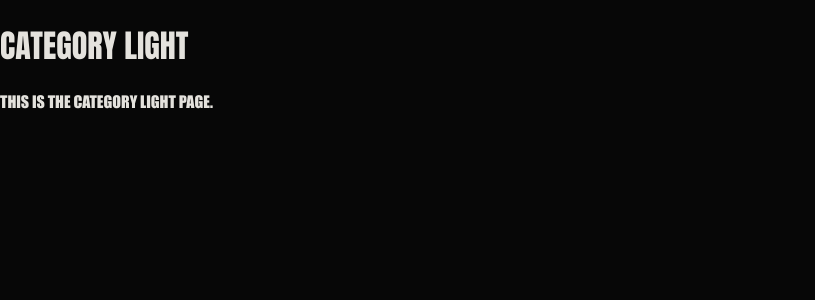
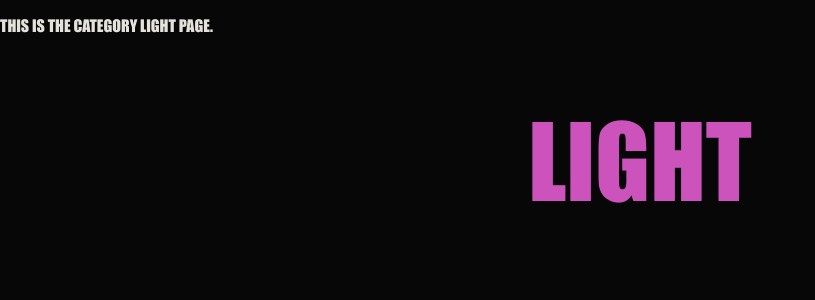
Before and after one commit to stjuice/sfx, a React (Create React App) app in the folder Portfolio/: page /category-light in a window 1280 px wide. Shown: the top 300 px of the page, without its empty margins (0-815 px from the left). Built offline with nearby package versions, Linux system fonts and the light colour scheme.

Commit message:
Add header title

```diff
--- /dev/null
+++ b/Portfolio/src/pages/home/category/Category.module.scss
@@ -0,0 +1,27 @@
+.light {
+  display: grid;
+
+  grid-template-rows: 1fr 1fr 1fr 1fr;
+  grid-template-columns: 1fr 1fr 1fr 1fr 1fr 1fr;
+
+  gap: 0px;
+  height: 100%;
+
+}
+
+.header {
+  grid-row-start: 1;
+  grid-row-end: 2;
+
+  grid-column-start: 2;
+  grid-column-end: 6;
+
+  display: flex;
+  flex-direction: column;
+  align-items: center;
+
+  .title {
+    font-size: 100px;
+    color: #cb53bb;
+  }
+}
--- a/Portfolio/src/pages/home/category/Light.tsx
+++ b/Portfolio/src/pages/home/category/Light.tsx
@@ -1,9 +1,14 @@
 import React from 'react';
+import styles from './Category.module.scss';
+import { textKeys as T } from 'components/text'
+import TextBlock from 'components/text/textBlock/TextBlock';
 
 const CategoryLight = () => {
   return (
-    <div>
-      <h1>Category Light</h1>
+    <div className={styles.light}>
+      <div className={styles.header}>
+        <TextBlock textKeys={[T.LIGHT]} className={styles.title} />
+      </div>
       <p>This is the Category Light page.</p>
     </div>
   );
```
